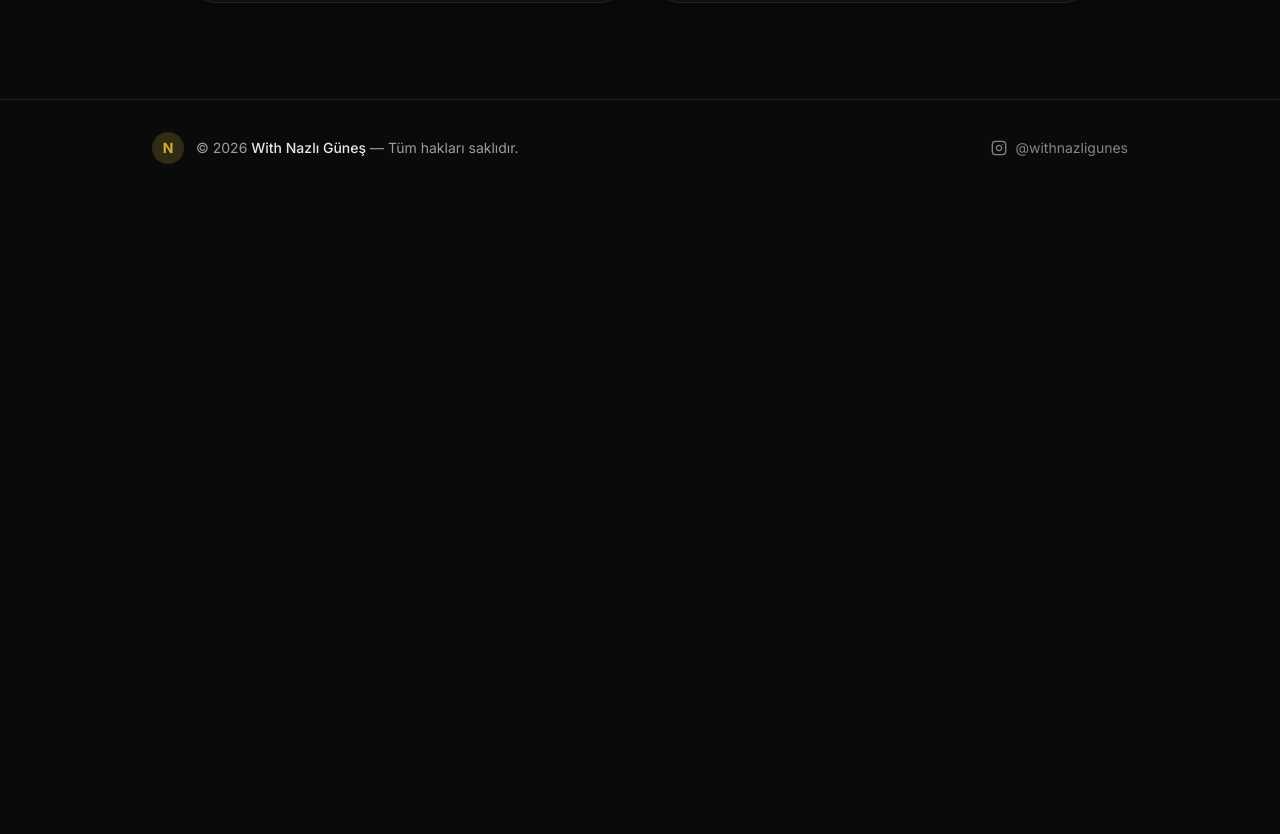
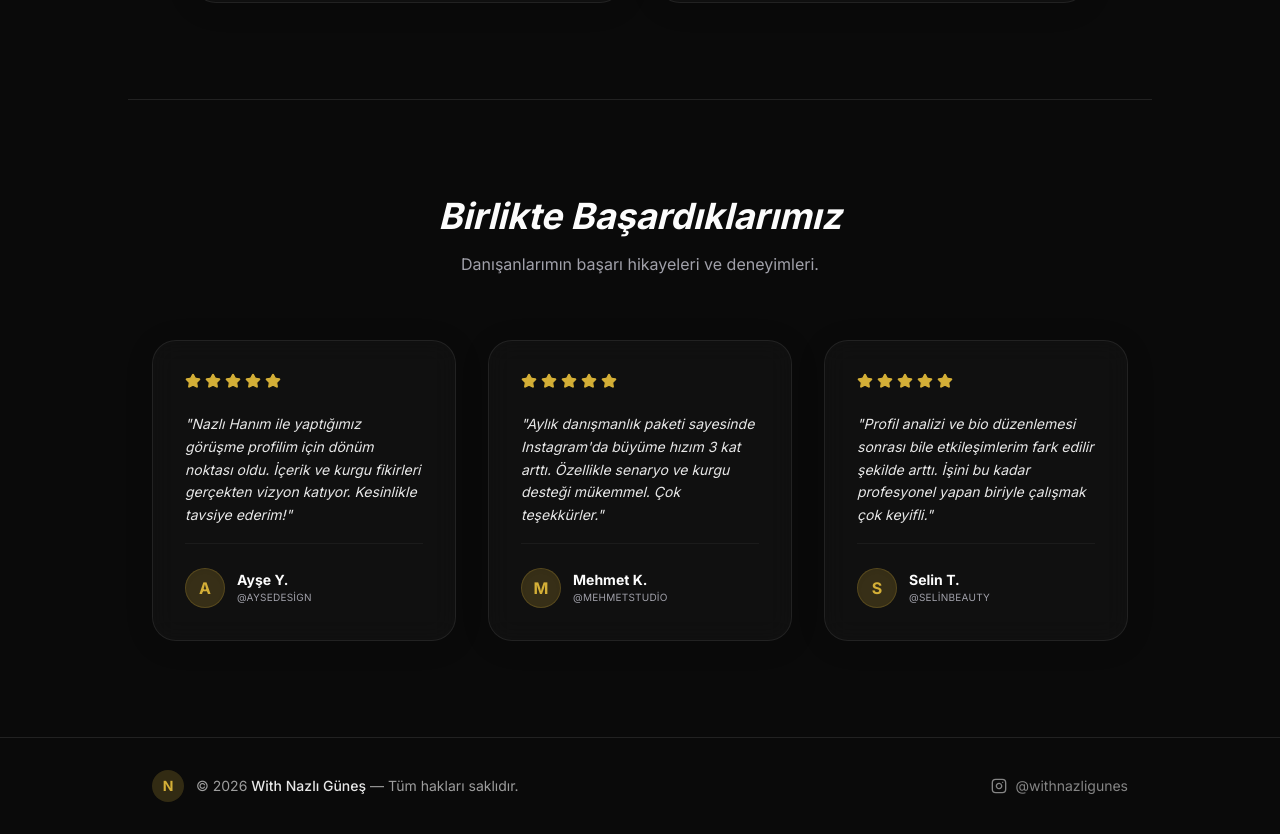
Before and after one commit to emregunes41/nazli-gunes-booking, a Next.js app: page / in a window 1280 px wide. Shown: the part 1057-1891 px from the top of the page. Before the commit the page ends 1253 px from the top, so only its background shows below. Built offline with nearby package versions, Linux system fonts and the light colour scheme; no server answers; the database is empty.

Commit message:
feat: add testimonials section to homepage

```diff
--- a/src/app/page.js
+++ b/src/app/page.js
@@ -4,12 +4,17 @@ import { useState, useRef, useEffect } from "react";
 import { format } from "date-fns";
 import { tr } from "date-fns/locale";
 import { motion, AnimatePresence } from "framer-motion";
-import { Sparkles, Calendar as CalendarIcon, ArrowRight, Video, ArrowLeft, Loader2, Instagram, Check } from "lucide-react";
+import { Sparkles, Calendar as CalendarIcon, ArrowRight, Video, ArrowLeft, Loader2, Instagram, Check, Star } from "lucide-react";
 import BookingCalendar from "@/components/BookingCalendar";
 import { db } from "@/lib/firebase";
 import { collection, addDoc, serverTimestamp, query, where, onSnapshot } from "firebase/firestore";
 
 const IS_TEST_MODE = false; // Real payments and real persistence required
+const TESTIMONIALS = [
+  { name: "Ayşe Y.", handle: "@aysedesign", text: "Nazlı Hanım ile yaptığımız görüşme profilim için dönüm noktası oldu. İçerik ve kurgu fikirleri gerçekten vizyon katıyor. Kesinlikle tavsiye ederim!", stars: 5 },
+  { name: "Mehmet K.", handle: "@mehmetstudio", text: "Aylık danışmanlık paketi sayesinde Instagram'da büyüme hızım 3 kat arttı. Özellikle senaryo ve kurgu desteği mükemmel. Çok teşekkürler.", stars: 5 },
+  { name: "Selin T.", handle: "@selinbeauty", text: "Profil analizi ve bio düzenlemesi sonrası bile etkileşimlerim fark edilir şekilde arttı. İşini bu kadar profesyonel yapan biriyle çalışmak çok keyifli.", stars: 5 }
+];
 
 export default function Home() {
   const [step, setStep] = useState(1); // 1 = Hero, 2 = Calendar, 3 = Form, 4 = Payment Iframe
@@ -417,6 +422,41 @@ export default function Home() {
         )}
       </AnimatePresence>
 
+      {/* TESTIMONIALS SECTION */}
+      <section className="relative w-full max-w-5xl px-6 py-24 mx-auto z-10 border-t border-white/10">
+        <div className="text-center mb-16">
+          <h2 className="text-3xl md:text-4xl font-bold mb-4 italic">Birlikte Başardıklarımız</h2>
+          <p className="text-text-muted">Danışanlarımın başarı hikayeleri ve deneyimleri.</p>
+        </div>
+
+        <div className="grid grid-cols-1 md:grid-cols-3 gap-8">
+          {TESTIMONIALS.map((t, i) => (
+            <motion.div
+              key={i}
+              initial={{ opacity: 0, y: 20 }}
+              whileInView={{ opacity: 1, y: 0 }}
+              viewport={{ once: true }}
+              transition={{ delay: i * 0.1 }}
+              className="glass p-8 rounded-3xl flex flex-col items-start gap-4 hover:border-primary/30 transition-all group"
+            >
+              <div className="flex gap-1 text-primary mb-2">
+                {[...Array(t.stars)].map((_, idx) => <Star key={idx} className="w-4 h-4 fill-primary" />)}
+              </div>
+              <p className="text-sm leading-relaxed text-white/90 italic">"{t.text}"</p>
+              <div className="mt-auto flex items-center gap-3 pt-6 w-full border-t border-white/5">
+                <div className="w-10 h-10 rounded-full bg-primary/20 flex items-center justify-center text-primary font-bold border border-primary/20 shadow-inner group-hover:scale-110 transition-transform">
+                  {t.name[0]}
+                </div>
+                <div className="flex flex-col">
+                  <span className="text-sm font-bold">{t.name}</span>
+                  <span className="text-[10px] text-text-muted tracking-wide uppercase">{t.handle}</span>
+                </div>
+              </div>
+            </motion.div>
+          ))}
+        </div>
+      </section>
+
       {/* FOOTER */}
       <footer className="relative z-10 w-full border-t border-white/10 py-8 mt-auto">
         <div className="max-w-5xl mx-auto px-6 flex flex-col sm:flex-row items-center justify-between gap-4">
```
